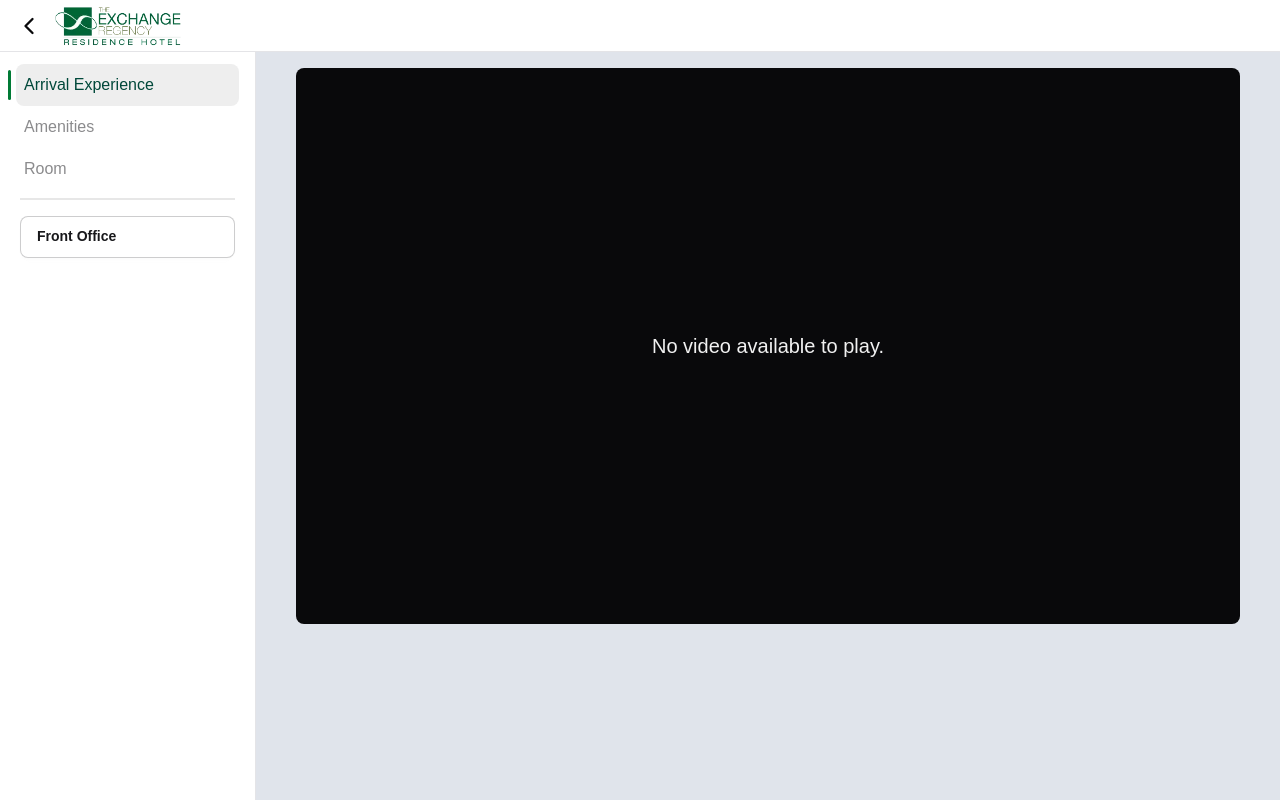
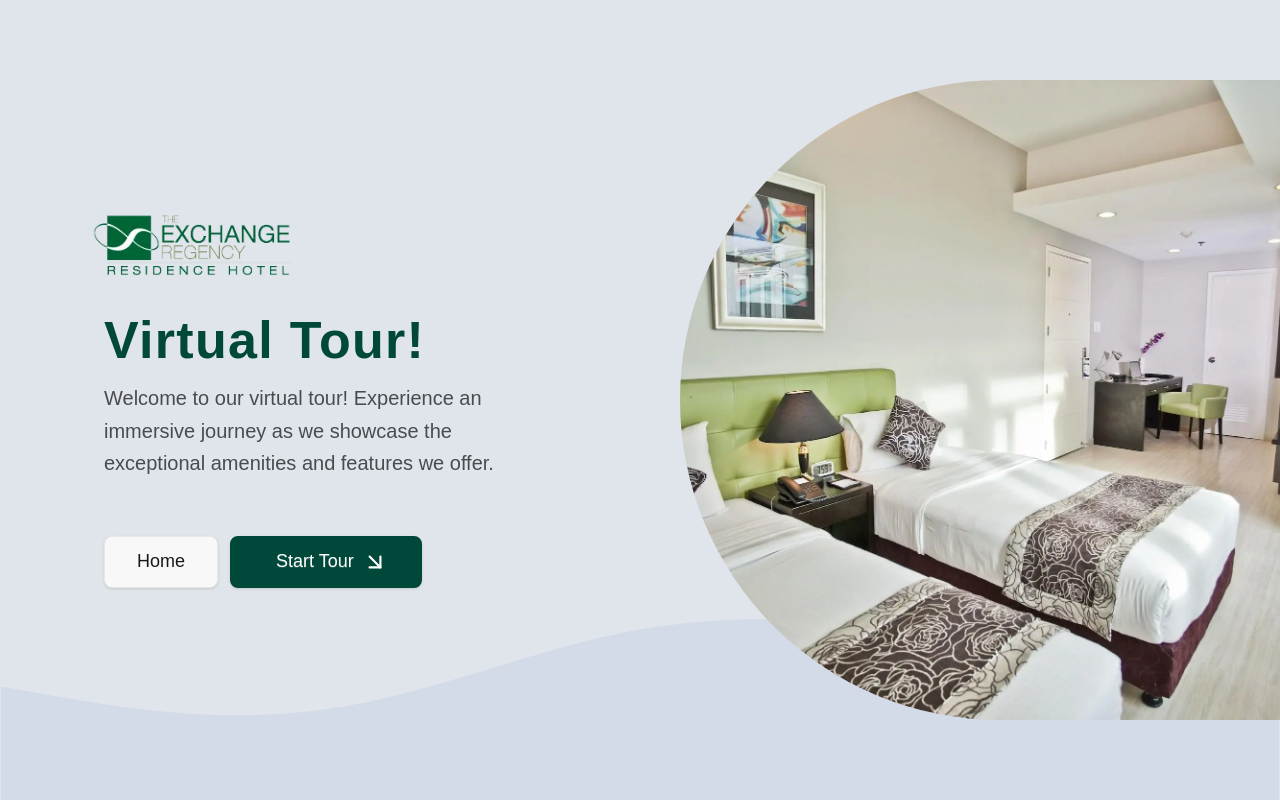
Before and after one commit to lyka-martinez/digital-tour, a React (Vite) app: page / in a window 1280 px wide. Built offline with nearby package versions, Linux system fonts and the light colour scheme; a web font is replaced by a local one.

Commit message:
refactor(button): improve component structure and clarity.

```diff
--- a/src/App.tsx
+++ b/src/App.tsx
@@ -7,8 +7,8 @@ import './styles/App.css';
 
 export default function VirtualTourApp() {
     const [stat, setStat] = useState({
-        startTour: true,
-        hideLandingPage: true,
+        startTour: false,
+        hideLandingPage: false,
         returnToLanding: false,
     });
 
--- a/src/components/Buttons.tsx
+++ b/src/components/Buttons.tsx
@@ -1,8 +1,8 @@
 import { memo, ReactNode } from 'react';
-import { ArrowDownRight } from 'lucide-react';
 
 
 type ButtonProps = {
+    type: 'startTour' | 'backToPage' | 'bedOption' | 'facility' | 'control';
     text?: string;
     tooltip?: string;
     onClick?: () => void;
@@ -10,79 +10,54 @@ type ButtonProps = {
     icon?: ReactNode;
 }
 
+const Button = ({ type, text, tooltip, onClick, isActive, icon }: ButtonProps) => {
+    const baseClass = "btn font-medium duration-200 transition-all";
 
-/* Start Tour Button */
-export const StartTourBtn = ({ text, onClick }: ButtonProps) => {
-    return (
-        <button
-            className="btn font-medium pl-8 pr-5 gap-2 bg-brnd-secondary text-base-100 border-2 border-brnd-secondary duration-200 trasition-all rounded-lg shadow-sm hover:bg-base-200 hover:text-brnd-secondary md:btn-lg md:pl-9 md:pr-6 lg:h-[3rem] xl:h-[3.25rem] xl:pl-11 xl:pr-8"
-            onClick={onClick}
-        >
-            {text}
-            <ArrowDownRight className="w-auto h-[1.25rem] md:h-[1.5rem] xl:h-[1.625rem]" />
+    const typeClass = {
+        startTour:
+            "text-base-100 bg-brnd-secondary border-2 border-brnd-secondary rounded-lg shadow-sm pl-8 pr-5 gap-2 hover:bg-base-200 hover:text-brnd-secondary md:btn-lg md:pl-9 md:pr-6 lg:h-[3rem] xl:h-[3.25rem] xl:pl-11 xl:pr-8",
+        backToPage:
+            "rounded-lg shadow-sm px-2 gap-2 md:btn-lg md:px-8 lg:h-[3rem] xl:h-[3.25rem]",
+        bedOption:
+            `rounded-lg shadow-xs justify-start hover:border-brnd-secondary focus:border-brnd-secondary xl:h-[2.625rem] ${
+                isActive
+                    ? "text-base-100 bg-brnd-primary border-brnd-secondary active:bg-brnd-primary-50"
+                    : "text-brnd-secondary bg-base-100 border-transparent hover:bg-base-100/40"
+            }`,
+        facility:
+            `text-wrap justify-start rounded-lg hover:border-brnd-secondary focus:border-brnd-secondary xl:h-[2.625rem] ${
+                isActive
+                    ? "text-base-100 bg-brnd-primary border-brnd-secondary active:bg-brnd-primary-50"
+                    : "bg-base-100 border-neutral/20 hover:bg-brnd-primary/7 focus:bg-brnd-primary/7"
+            }`,
+        control:
+            "text-base-100 bg-transparent border-transparent shadow-none px-1 h-[2.375rem] w-[2.375rem] hover:bg-neutral-800/80 focus:bg-neutral-800/80 active:bg-neutral-800/80"
+    };
+
+
+    const content = {
+        startTour: <>{text}{icon}</>,
+        bedOption: <>{icon}{text}</>,
+        backToPage: text,
+        facility: text,
+        control: icon,
+    }[type];
+
+
+    const buttonElement = (
+        <button className={`${baseClass} ${typeClass[type]}`} onClick={onClick} >
+            {content}
         </button>
+    );
+
+
+    return type === "control" ? (
+        <div className="tooltip" data-tip={tooltip}>
+            {buttonElement}
+        </div>
+    ) : (
+        buttonElement
     );
 };
 
-
-/* Back to Main Page Button */
-export const BackToPageBtn = ({ text, onClick }: ButtonProps) => {
-    return (
-        <button
-            className="btn font-medium px-2 gap-2 duration-200 trasition-all rounded-lg shadow-sm md:btn-lg md:px-8 lg:h-[3rem] xl:h-[3.25rem]"
-            onClick={onClick}
-        >
-            {text}
-        </button>
-    );
-};
-
-
-/* Bed Options Button */
-export const BedOptionButton = memo(({ text, onClick, isActive, icon }: ButtonProps) => {
-    return (
-        <button
-            className={`btn font-medium rounded-lg justify-start hover:border-brnd-secondary focus:border-brnd-secondary xl:h-[2.625rem] shadow-xs ${
-                isActive
-                    ? "text-base-100 bg-brnd-primary border-brnd-secondary active:bg-brnd-primary-50"
-                    : "text-brnd-secondary bg-base-100 border-transparent hover:bg-base-100/40"
-            }`}
-            onClick={onClick}
-        >
-            {icon && <span>{icon}</span>}
-            {text}
-        </button>
-    );
-});
-
-
-/* Facilities Item Button */
-export const FacilityButton = memo(({ text, onClick, isActive }: ButtonProps) => {
-    return (
-        <button
-            className={`btn text-wrap justify-start rounded-lg hover:border-brnd-secondary focus:border-brnd-secondary xl:h-[2.625rem] ${
-                isActive
-                ? "text-base-100 bg-brnd-primary border-brnd-secondary active:bg-brnd-primary-50"
-                : "bg-base-100 border-neutral/20 hover:bg-brnd-primary/7 focus:bg-brnd-primary/7"
-            }`}
-            onClick={onClick}
-        >
-            {text}
-        </button>
-    );
-});
-
-
-/* Video Control Button */
-export const ControlButton = memo(({ tooltip, icon, onClick }: ButtonProps) => {
-    return (
-        <div className="tooltip" data-tip={tooltip}>
-            <button
-                className="btn h-[2.375rem] w-[2.375rem] px-1 text-base-100 bg-transparent border-transparent shadow-none hover:bg-neutral-800/80 focus:bg-neutral-800/80 active:bg-neutral-800/80"
-                onClick={onClick}
-            >
-                {icon}
-            </button>
-        </div>
-    );
-});
+export default memo(Button);
--- a/src/components/Facility.tsx
+++ b/src/components/Facility.tsx
@@ -1,5 +1,5 @@
 import { useState, useCallback, Fragment } from "react";
-import { FacilityButton } from "./Buttons";
+import Button from "./Buttons";
 import { Room } from "../types";
 
 import facilities from "../data/facilities.json";
@@ -46,8 +46,9 @@ export const Facility = ({ onRoomSelect }: AccordionProps) => {
 
                                 <div className="grid gap-2 grid-cols-1 xs:grid-cols-2 md:grid-cols-3 md-lg:grid-cols-1">
                                     {facility.rooms.map((room, roomIndex) => (
-                                        <FacilityButton
+                                        <Button
                                             key={roomIndex}
+                                            type="facility"
                                             text={room.name}
                                             onClick={() => handleRoomSelect(room)}
                                             isActive={activeRoom === room.name}
--- a/src/components/Video.tsx
+++ b/src/components/Video.tsx
@@ -1,6 +1,6 @@
 import { useEffect, useRef, useState, useCallback, useMemo, memo } from "react";
 import { BedSingle, BedDouble, Check, Volume2, VolumeOff, Maximize, Minimize, Play, Pause } from 'lucide-react';
-import { BedOptionButton, ControlButton } from './Buttons';
+import Button from './Buttons';
 import { Room } from "../types";
 
 
@@ -108,14 +108,16 @@ export const Video = ({ room }: VideoProps) => {
                                 <div className="video-controls flex">
                                     <div className="left-controls flex-1">
                                         {/* Play/Pause Button */}
-                                        <ControlButton
+                                        <Button
+                                            type="control"
                                             tooltip={isPlaying ? "Pause" : "Play"}
                                             icon={isPlaying ? <Pause className="w-auto h-[1.25rem]" /> : <Play className="w-auto h-[1.25rem]" />}
                                             onClick={togglePlayPause}
                                         />
 
                                         {/* Mute/Unmute Audio Button */}
-                                        <ControlButton
+                                        <Button
+                                            type="control"
                                             tooltip={isMuted ? "Unmute" : "Mute"}
                                             icon={isMuted ? <VolumeOff className="w-auto h-[1.25rem]" /> : <Volume2 className="w-auto h-[1.25rem]" />}
                                             onClick={toggleMute}
@@ -124,7 +126,8 @@ export const Video = ({ room }: VideoProps) => {
 
                                     <div className="right-controls">
                                         {/* Fullscreen/Exit Fullscreen Button */}
-                                        <ControlButton
+                                        <Button
+                                            type="control"
                                             tooltip={isFullscreen ? "Exit Fullscreen" : "Fullscreen"}
                                             icon={isFullscreen ? <Minimize className="w-auto h-[1.25rem]" /> : <Maximize className="w-auto h-[1.25rem]" />}
                                             onClick={toggleFullscreen}
@@ -243,8 +246,9 @@ const BedOptions = memo(({ bedOptions, selBedOption, onSelect }: BedOptionsProps
     return (
         <div className="grid grid-flow-col xs:justify-start gap-2">
             {bedOptions.map((option) => (
-                <BedOptionButton
+                <Button
                     key={option.type}
+                    type="bedOption"
                     text={`${option.type} bed`}
                     icon={option.type === "Queen"
                         ? <BedSingle className="w-auto h-[1.125rem]" />
--- a/src/pages/LandingPage.tsx
+++ b/src/pages/LandingPage.tsx
@@ -1,5 +1,6 @@
 import { memo, useMemo } from 'react';
-import { StartTourBtn, BackToPageBtn } from '../components/Buttons';
+import Button from '../components/Buttons';
+import { ArrowDownRight } from 'lucide-react';
 
 
 type LandingPageProps = {
@@ -48,8 +49,18 @@ const LandingPage = ({ startTour, returnToLanding, onStartTour }: LandingPagePro
                         <div className="h-10"></div>
 
                         <div className="inline-flex flex-col gap-3 min-w-[12rem] max-w-full justify-center md:px-8 md:flex-row lg:px-0 lg:justify-start">
-                            <BackToPageBtn text="Home" onClick={handleBackToPage} />
-                            <StartTourBtn text="Start Tour" onClick={onStartTour} />
+                            <Button
+                                type="backToPage"
+                                text="Home"
+                                onClick={handleBackToPage}
+                                />
+
+                            <Button
+                                type="startTour"
+                                text="Start Tour"
+                                icon={<ArrowDownRight className="w-auto h-[1.25rem] md:h-[1.5rem] xl:h-[1.625rem]" />}
+                                onClick={onStartTour}
+                            />
                         </div>
                     </div>
 
```
